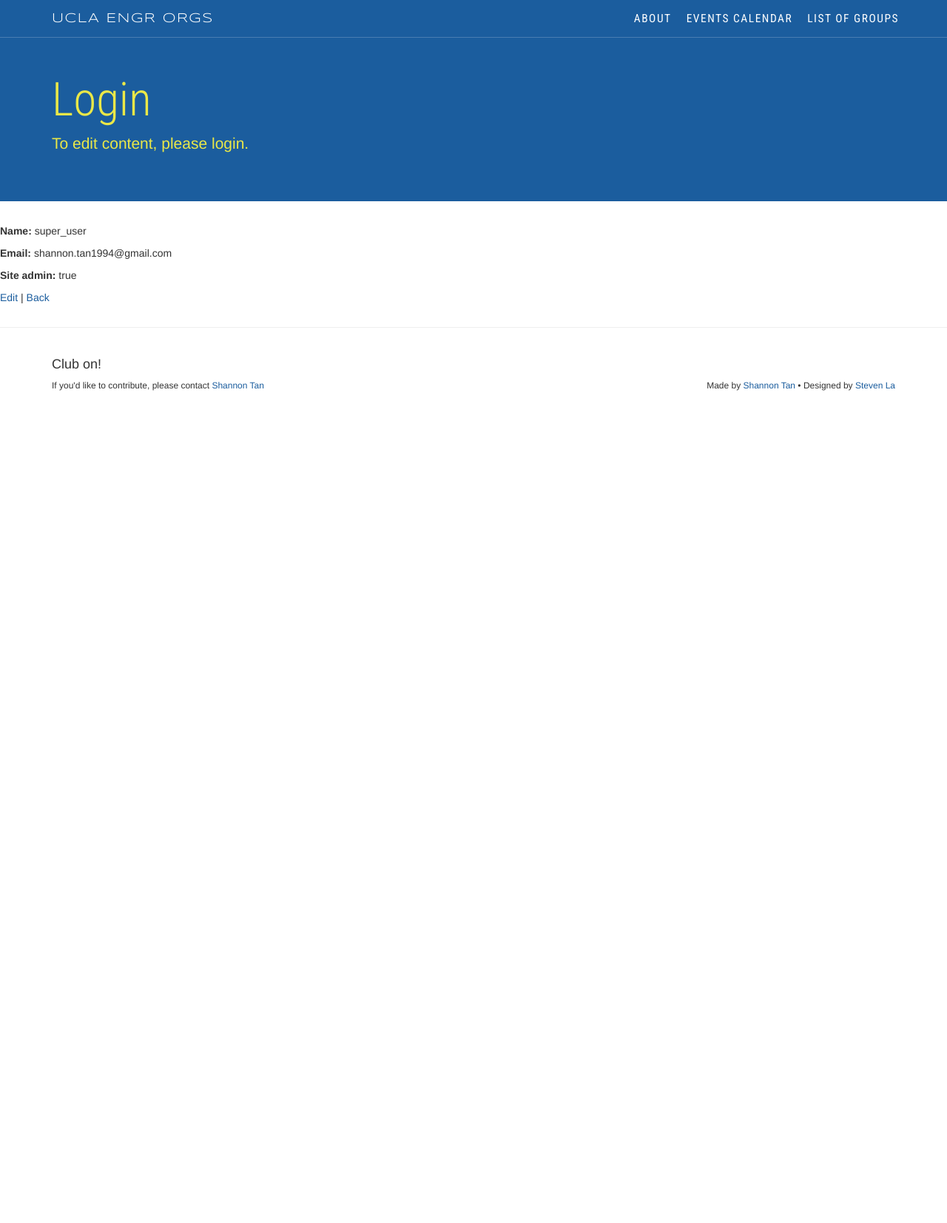
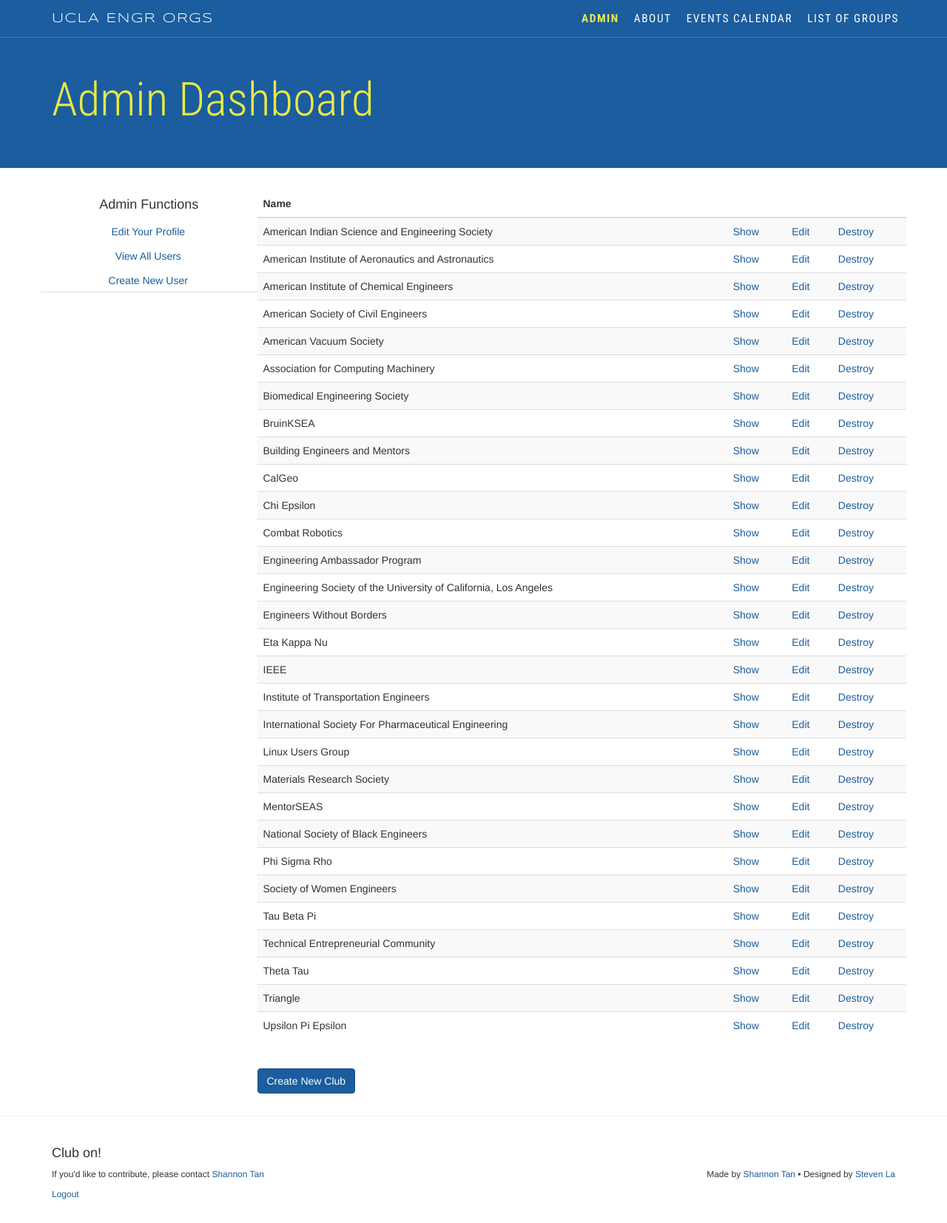
Before and after one commit to shannonjmtan/engineering-orgs, a Rails app: page /users/dashboard in a window 1280 px wide. Shown: the whole page at 74% size. Before the commit the page ends 800 px from the top, so only its background shows below. Run offline with Rails 7, Linux system fonts and the light colour scheme; a user stored in the database is signed in; data comes from the database, SQL or seed files in the repository; both versions use the stored data as it was after the commit; parts of the project's set-up code (start-up, migrations or seed data) failed here and were passed over; some libraries are stand-ins or nearby versions.

Commit message:
Bunch of stuff

```diff
--- a/app/controllers/application_controller.rb
+++ b/app/controllers/application_controller.rb
@@ -20,9 +20,8 @@ class ApplicationController < ActionController::Base
     def check_super_user
       if current_user == nil
         redirect_to root_path
-      else if !current_user.site_admin
+      elsif !current_user.site_admin
         redirect_to root_path
-      end
       end
     end
 end
--- a/app/controllers/login_controller.rb
+++ b/app/controllers/login_controller.rb
@@ -4,11 +4,15 @@ class LoginController < ApplicationController
 
   # "Create" a login, aka "log the user in"
   def create
+    if session[:current_user_id] != nil
+      redirect_to dashboard_path
+      return
+    end
     if user = User.authenticate(params[:login][:username], params[:login][:password])
       # Save the user ID in the session so it can be used in
       # subsequent requests
       session[:current_user_id] = user.id
-      redirect_to user_path(user.id)
+      redirect_to dashboard_path
     else
       flash[:login] = "Did you forget your password or username?"
       render action: "login"
--- a/app/controllers/users_controller.rb
+++ b/app/controllers/users_controller.rb
@@ -1,6 +1,7 @@
 class UsersController < ApplicationController
-  before_action :set_current_user, except: [:new, :create]
-  before_action :check_super_user, only: [:index, :new, :create]
+  before_action :set_current_user, only: [:dashboard, :show, :index, :new, :create]
+  before_action :check_super_user, only: [:index, :new, :create, :destroy]
+  before_action :set_user, only: [:edit, :update]
 
   # GET /users
   # GET /users.json
@@ -10,8 +11,7 @@ class UsersController < ApplicationController
 
   # GET /users/1
   # GET /users/1.json
-  def show
-  end
+  def show; end
 
   # GET /users/new
   def new
@@ -19,19 +19,25 @@ class UsersController < ApplicationController
   end
 
   # GET /users/1/edit
-  def edit
+  def edit; end
+
+  def dashboard
+    if @user.site_admin
+      @clubs = Club.all.order(:name)
+    elsif @user
+      @clubs = @user.clubs
+    end
   end
 
   # POST /users
   # POST /users.json
   def create
     @user = User.new(user_params)
-
+    @user.club_ids = user_params[:club_ids]
     respond_to do |format|
       if @user.save
-        format.html { redirect_to @user, notice: 'User was successfully created.' }
+        format.html { render action: 'show', notice: 'User was successfully created.' }
         format.json { render :show, status: :created, location: @user }
-        session[:current_user_id] = @user.id
       else
         format.html { render :new }
         format.json { render json: @user.errors, status: :unprocessable_entity }
@@ -43,9 +49,9 @@ class UsersController < ApplicationController
   # PATCH/PUT /users/1.json
   def update
     respond_to do |format|
-      check_user_or_admin
+      @user.club_ids = user_params[:club_ids]
       if @user.update(user_params)
-        format.html { redirect_to @user, notice: 'User was successfully updated.' }
+        format.html { redirect_to dashboard_path, notice: 'User was successfully updated.' }
         format.json { render :show, status: :ok, location: @user }
       else
         format.html { render :edit }
@@ -57,7 +63,6 @@ class UsersController < ApplicationController
   # DELETE /users/1
   # DELETE /users/1.json
   def destroy
-    check_user_or_admin
     @user.destroy
     respond_to do |format|
       format.html { redirect_to root_url }
@@ -66,15 +71,12 @@ class UsersController < ApplicationController
   end
 
   private
+    def set_user
+      @user = User.find(params[:id])
+    end
+
     # Never trust parameters from the scary internet, only allow the white list through.
     def user_params
-      params.require(:user).permit(:id, :username, :email, :password, :password_confirmation, :site_admin)
-    end
-
-    # Can only update/destroy as site_admin or current user
-    def check_user_or_admin
-      if user_params[:id] != @user.id && @user.site_admin
-        redirect_to root_path
-      end
+      params.require(:user).permit(:id, :username, :email, :password, :password_confirmation, :site_admin, :club_ids => [])
     end
 end
--- a/app/views/clubs/_form.html.erb
+++ b/app/views/clubs/_form.html.erb
@@ -33,10 +33,6 @@
         <%= f.text_field :website %>
       </div>
       <div class="form-group">
-        <%= f.label :logo %><br>
-        <%= f.text_area :logo %>
-      </div>
-      <div class="form-group">
         <%= f.label :club_types %><br>
         <%= f.collection_check_boxes :club_type_ids, ClubType.all, :id, :name %>
       </div>
--- a/app/views/layouts/_footer.erb
+++ b/app/views/layouts/_footer.erb
@@ -12,6 +12,8 @@
         </p>
         <% if session['current_user_id'] == nil %>
           <%= link_to 'Login for Site Administration', login_path %>
+        <% else %>
+          <%= link_to 'Logout', destroy_login_path, :method => :delete %>
         <% end %>
       </div>
       <div class="col-md-6 text-right">
--- a/app/views/layouts/_navbar.erb
+++ b/app/views/layouts/_navbar.erb
@@ -14,6 +14,9 @@
     <!-- Navbar contents -->
     <div class="collapse navbar-collapse" id="navbar-collapse">
       <ul class="nav navbar-nav navbar-right">
+        <% if session[:current_user_id] != nil %>
+          <li class="<% if params[:action] == 'dashboard'%>active<% end %>"><%= link_to 'Admin', dashboard_path %></li>
+        <% end %>
         <li class="<% if params[:action] == 'about'%>active<% end %>"><%= link_to 'About', about_path%></li>
         <li class="<% if params[:action] == 'calendar'%>active<% end %>"><%= link_to 'Events Calendar', calendar_path %></li>
         <li class="<% if params[:action] == 'list'%>active<% end %>"><%= link_to 'List of Groups', list_path %></li>
--- a/app/views/login/login.erb
+++ b/app/views/login/login.erb
@@ -13,7 +13,7 @@
 
 <div class="container">
   <div class="row">
-    <%= form_for :login, :url => create_login_path, :html => { :class => "form-horizontal" } do |f| %>
+    <%= form_for :login, :url => create_login_path, :html => { :class => 'form-horizontal' } do |f| %>
 
       <% if flash[:login] %>
         <%= flash[:login] %>
@@ -32,5 +32,4 @@
       </div>
     <% end %>
   </div>
-
 </div>
--- a/app/views/users/dashboard.erb
+++ b/app/views/users/dashboard.erb
@@ -0,0 +1,55 @@
+<div class="engr-jumbotron engr-jumbotron">
+  <div class="container">
+    <div class="row">
+      <div class="col-md-8">
+        <h1>Admin Dashboard</h1>
+      </div>
+    </div>
+  </div>
+</div>
+
+<div class="container">
+<div class="row">
+
+<div class="container col-md-3">
+  <div class="row text-center">
+   <h4>Admin Functions</h4>
+    <ul class="nav nav-tabs nav-stacked">
+      <li><%= link_to 'Edit Your Profile', edit_user_path(@user.id) %></li>
+      <% if @user.site_admin %>
+        <li><%= link_to 'View All Users', users_path %></li>
+        <li><%= link_to 'Create New User', new_user_path %></li>
+      <% end %>
+    </ul>
+  </div>
+</div>
+
+<div class="container col-md-9">
+  <div class="row">
+    <table class="table table-hover table-striped table-responsive">
+      <thead>
+      <tr>
+        <th>Name</th>
+        <th colspan="3"></th>
+      </tr>
+      </thead>
+
+      <tbody>
+      <% @clubs.each do |club| %>
+        <tr>
+          <td><%= club.name %></td>
+          <td><%= link_to 'Show', club %></td>
+          <td><%= link_to 'Edit', edit_club_path(club) %></td>
+          <td><%= link_to 'Destroy', club, method: :delete, data: { confirm: 'Are you sure?' } %></td>
+        </tr>
+      <% end %>
+      </tbody>
+    </table>
+
+    <br>
+
+    <%= link_to 'Create New Club', new_club_path, :class => 'btn btn-primary' %>
+  </div>
+</div>
+</div>
+</div>
--- a/app/views/users/show.html.erb
+++ b/app/views/users/show.html.erb
@@ -2,31 +2,25 @@
   <div class="container">
     <div class="row">
       <div class="col-md-8">
-        <h1>Login</h1>
+        <h1>Logged In</h1>
         <p>
-          To edit content, please login.
+          You are now able to edit your club's contents.
         </p>
       </div>
     </div>
   </div>
 </div>
 
+<div class="container">
   <p id="notice"><%= notice %></p>
-
   <p>
     <strong>Name:</strong>
     <%= @user.username %>
   </p>
-
   <p>
     <strong>Email:</strong>
     <%= @user.email %>
   </p>
-
-<p>
-  <strong>Site admin:</strong>
-  <%= @user.site_admin %>
-</p>
-
-<%= link_to 'Edit', edit_user_path(@user) %> |
-<%= link_to 'Back', users_path %>
+  <%= link_to 'Edit Your Information', edit_user_path(@user), :class => 'btn btn-primary' %>
+  <%= link_to 'View Clubs You Manage', clubs_path, :class => 'btn btn-primary' %>
+</div>
--- a/config/routes.rb
+++ b/config/routes.rb
@@ -1,12 +1,13 @@
 Rails.application.routes.draw do
+  get 'users/dashboard' => 'users#dashboard', as: :dashboard
   resources :users
   resources :clubs
 
   root 'home#home'
 
-  match "login/login" => "login#login", as: :login, via: [:get]
-  match "login/create" => "login#create", as: :create_login, via: [:post]
-  post "login/destroy" => "login#destroy", as: :destroy_login, via: [:delete]
+  get "login/login" => "login#login", as: :login
+  post "login/create" => "login#create", as: :create_login
+  delete "login/logout" => "login#destroy", as: :destroy_login
 
   match 'home/list' => 'home#list', as: :list, via: [:get]
   match 'home/about' => 'home#about', as: :about, via: [:get]
```
Also changed, not shown: app/controllers/clubs_controller.rb (+15 -7 lines), app/views/clubs/edit.html.erb (+5 -2 lines), app/views/clubs/show.html.erb (+5 -15 lines), app/views/users/_form.html.erb (+31 -19 lines), app/views/users/edit.html.erb (+16 -4 lines), app/views/users/index.html.erb (+16 -6 lines), app/views/users/new.html.erb (+15 -4 lines), app/views/users/show.json.jbuilder, db/development.sqlite3, 1 other file. Lines whose indentation alone changed are shown as unchanged.
